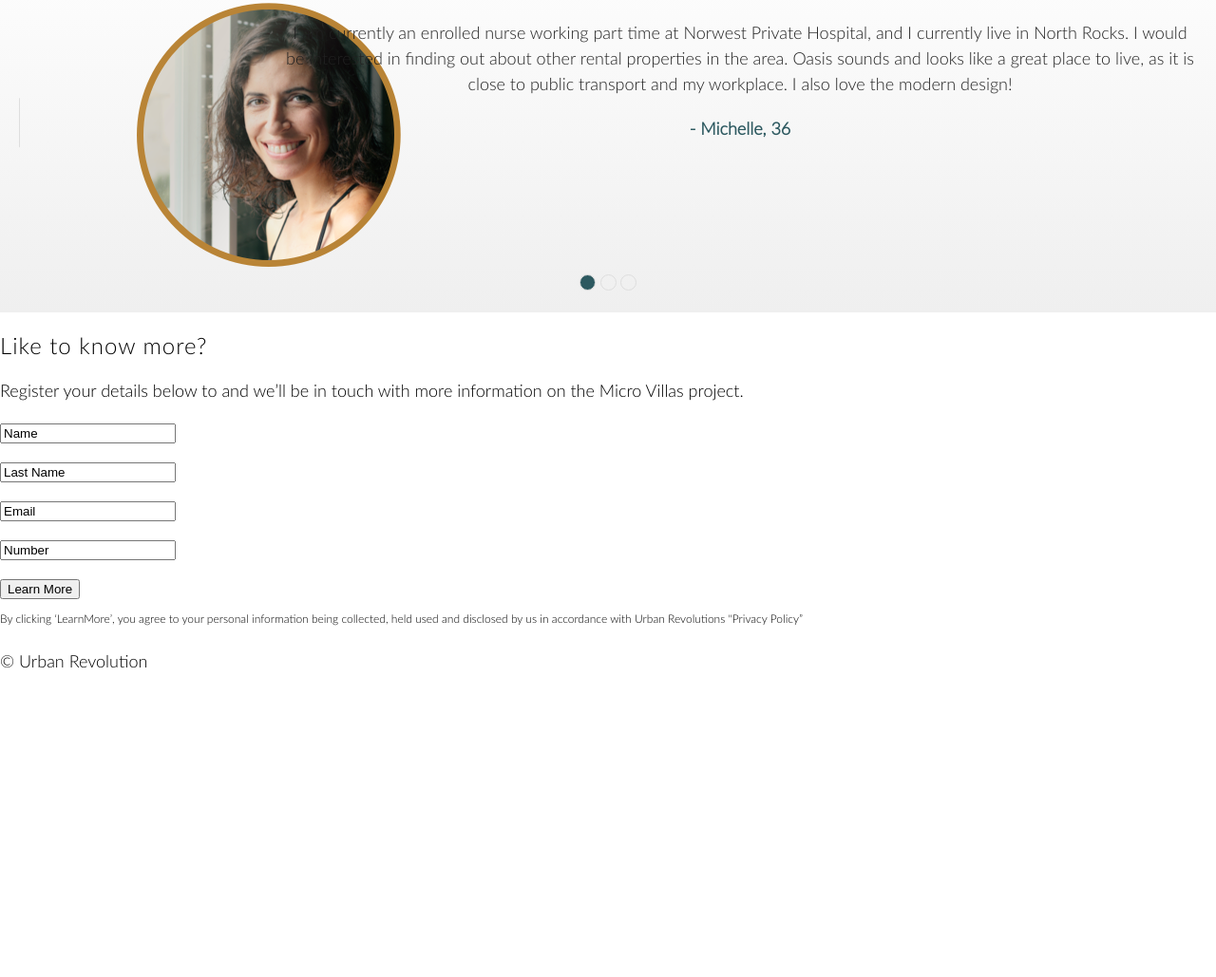
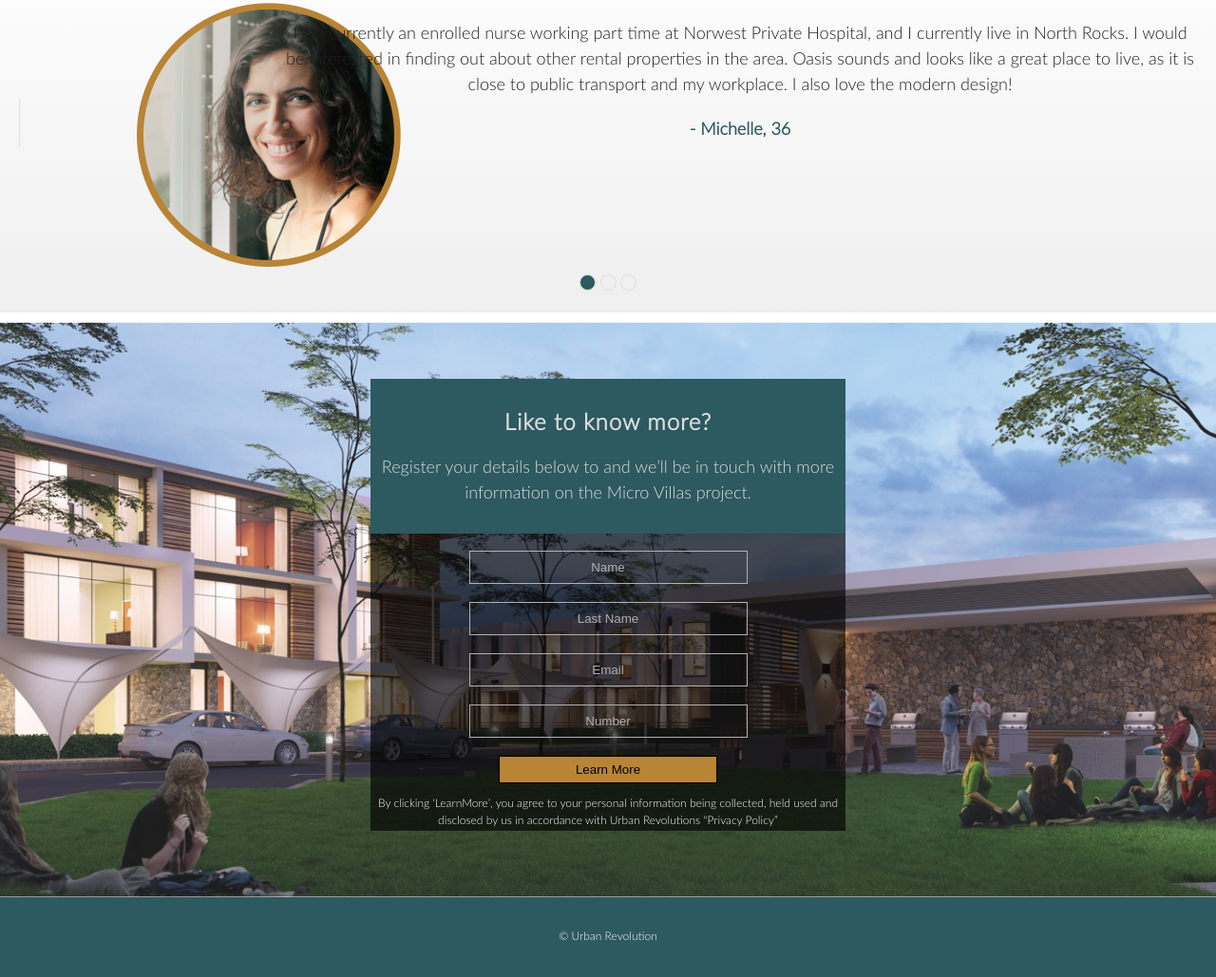
Before and after one commit to G1086/dev-test, a plain HTML site: page index.html in a window 1280 px wide. Shown: the part 2061-3090 px from the top of the page at 95% size. Before the commit the page ends 2771 px from the top, so only its background shows below. Drawn offline with nearby package versions, Linux system fonts and the light colour scheme.

Commit message:
style section 5

```diff
--- a/css/style.css
+++ b/css/style.css
@@ -167,6 +167,56 @@ text-transform: uppercase;
 	font-size:14px;
 }
 
+.section5{
+	background:url("../images/bg_footer.jpg") center 0 no-repeat scroll #fff;
+	background-size:cover;
+	padding:10px;
+	padding: 50px;
+}
+.form {
+    margin: 10px auto;
+    max-width: 500px;
+    background: rgba(0,0,0,0.65);
+	text-align: center;
+	color:#fff;
+}
+.inform {
+    background: #2D5960;
+    padding: 10px;
+    margin: 0 0 18px;
+	text-align: center;
+	color: #ddd;
+}
+.section5 h2{
+	font-size:24px;
+	font-weight:700;
+}
+form {
+    padding: 0 23px;
+}
+input {
+    background: transparent;
+    color: #b0b0b0;
+    text-align: center;
+    padding: 9px 57px;
+    border: 1px solid #b0b0b0;
+}
+.form button {
+    background: #b98436;
+    padding: 6px;
+    border: 1px solid;
+    width: 230px;
+}
+
+footer{
+	background: #2D5960;
+    padding: 20px;
+}
+footer p{
+	color:#fff;
+	text-align:center;
+	font-size:12px;
+}
 /*Carousel */
 
 .carousel {
@@ -207,6 +257,7 @@ text-transform: uppercase;
     margin: 0 auto;
 	left:10%;
 }
+
 @media all and (transform-3d), (-webkit-transform-3d) {
   .carousel-inner > .item {
     -webkit-transition: -webkit-transform .6s ease-in-out;
```
